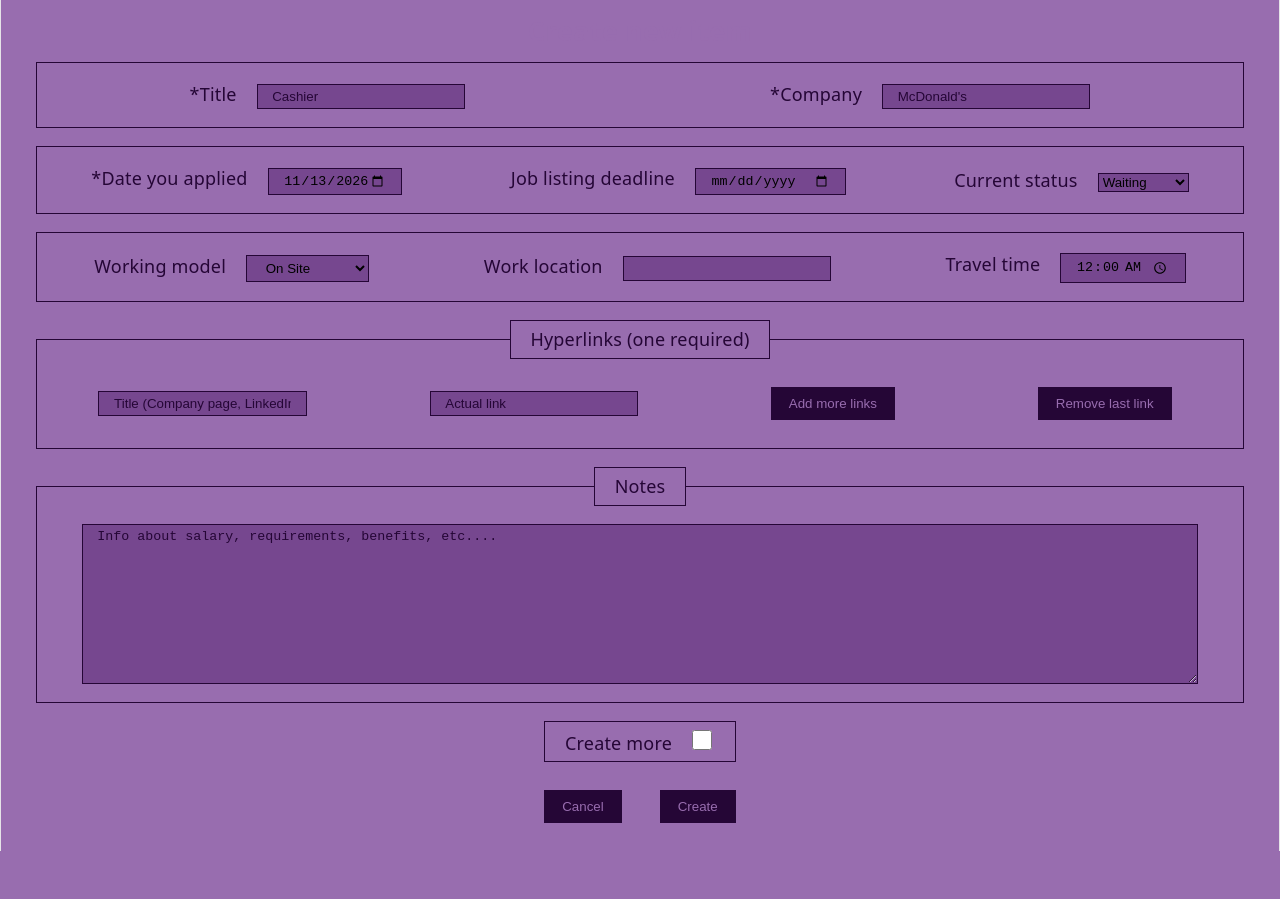
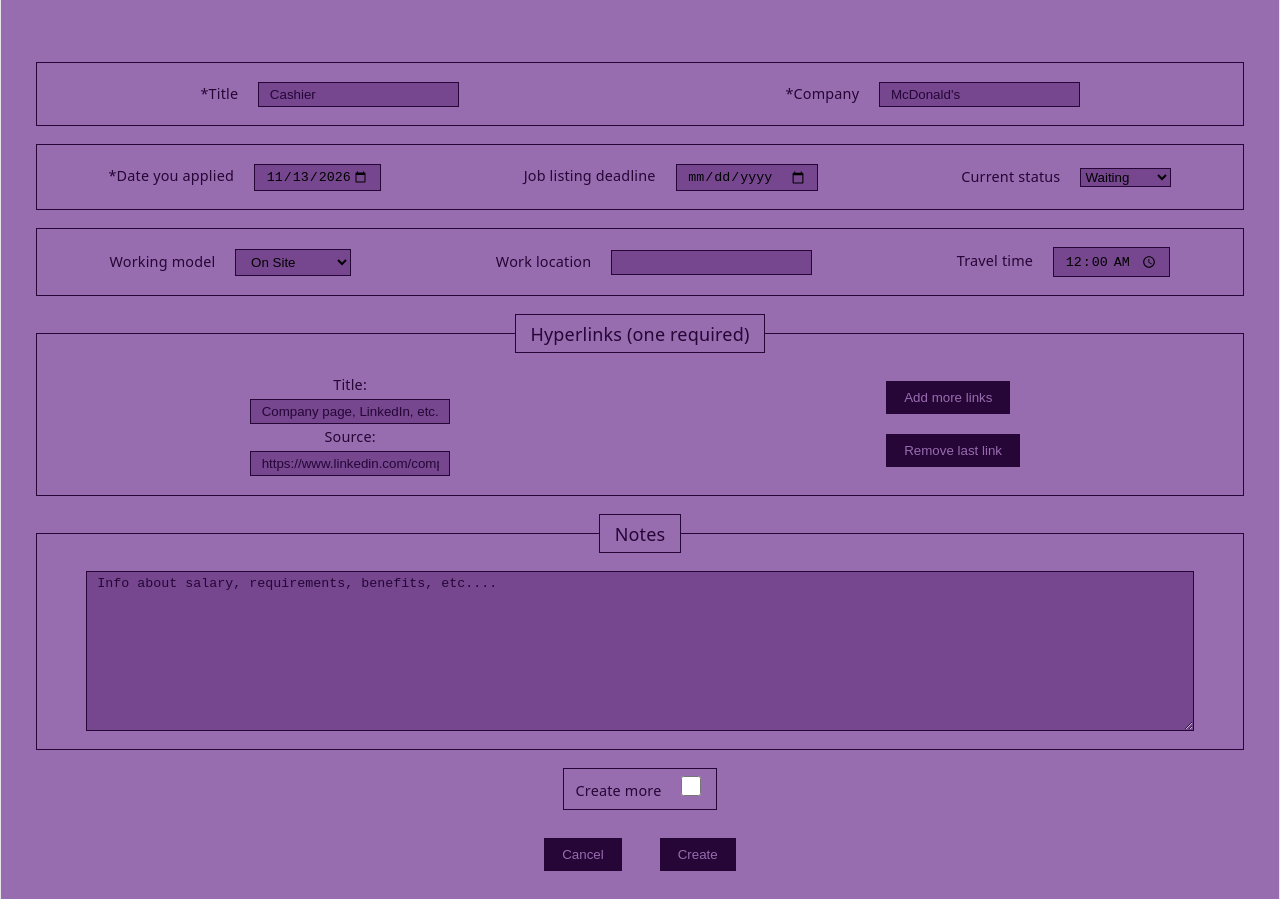
Before and after one commit to Pancham674/JobTracker, a React (Vite) app in the folder jobtracker.client/: page /new in a window 1280 px wide. Before the commit the page ends 851 px from the top, so only its background shows below. Built offline with nearby package versions, Linux system fonts and the light colour scheme.

Commit message:
~ Added styling and removed unused attribute

```diff
--- a/jobtracker.client/src/components/NewJobItem.tsx
+++ b/jobtracker.client/src/components/NewJobItem.tsx
@@ -6,7 +6,7 @@ import type React from "react";
 import "../css/NewJobItem.css";
 
 export default function NewJobItem() {
-    const [customLinks, setCustomLinks] = useState<ICustomLink[]>([createEmptyLink(1)]);
+    const [customLinks, setCustomLinks] = useState<ICustomLink[]>([createEmptyLink()]);
     const [jobItem, setJobItem] = useState<IJobItem>();
     const [stateStatus, setStateStatus] = useState(0);
     const [stateModel, setStateModel] = useState(0);
@@ -56,7 +56,7 @@ export default function NewJobItem() {
                 if (createMore) {       //dont leave page
                     e.currentTarget.reset();
                     e.currentTarget["create-more"].checked = true;
-                    setCustomLinks([createEmptyLink(1)]);
+                    setCustomLinks([createEmptyLink()]);
                 }
                 else {                  //redirect to either details or list page
                     if (jobItem) navi(`/${jobId}`)
@@ -139,14 +139,16 @@ export default function NewJobItem() {
             <fieldset id="links">
                 <legend>Hyperlinks (one required)</legend>
                 { customLinks.map((cl, i) => <CustomHyperlink key={i} customLink={cl}/>) }
+                <div className="btns">
                     <button disabled={customLinks.length >= 5}
-                        onClick={() => setCustomLinks([...customLinks, createEmptyLink(customLinks.length +1)])}
+                            onClick={() => setCustomLinks([...customLinks, createEmptyLink()])}
                             type="button">Add more links
                     </button>
                     <button disabled={customLinks.length <= 1}
                             onClick={() => setCustomLinks(customLinks.slice(0, -1))}
                             type="button">Remove last link
                     </button>
+                </div>
             </fieldset>
 
             <fieldset>
@@ -161,16 +163,15 @@ export default function NewJobItem() {
                 <input type="checkbox" name="create-more" />
             </label> }
 
-            <div id="btns">
+            <div className="btns submit-cancel">
                 <button type="button" onClick={() => window.history.back()}>Cancel</button>
                 <button type="submit">{jobItem ? "Update" : "Create"}</button>
             </div>
         </form>
     );
 }
-function createEmptyLink(myId: number): ICustomLink {
+function createEmptyLink(): ICustomLink {
     return {
-        id: myId,
         title: "",
         source: ""
     }
@@ -194,17 +195,20 @@ function updateLinkValues(customLink: ICustomLink, newValue: string, attrToChang
 
 function CustomHyperlink ({customLink}: {customLink: ICustomLink} ) {
     return(
-        <>
-            <input id={`title${customLink.id}`} className="title" placeholder="Title (Company page, LinkedIn, ...)" required
+        <div className="custom-hyperlink">
+            <label> Title:
+                <input className="title" placeholder="Company page, LinkedIn, etc." required
                     defaultValue={customLink.title ? customLink.title : ""} onChange={(e) => updateLinkValues(customLink, e.currentTarget.value, "Title")}/>
-            <input id={`value${customLink.id}`} className="value" placeholder="Actual link" required
+            </label>
+            <label>Source:
+                <input className="value" placeholder="https://www.linkedin.com/company" required
                     defaultValue={customLink.source ? customLink.source: ""} onChange={(e) => updateLinkValues(customLink, e.currentTarget.value, "Source")}/>
-        </>
+            </label>
+        </div>
     );
 }
 
 interface ICustomLink {
-    id: number,
     title: string,
     source: string
 }
--- a/jobtracker.client/src/css/NewJobItem.css
+++ b/jobtracker.client/src/css/NewJobItem.css
@@ -1,9 +1,32 @@
-#btns {
+label {
+    font-size: 0.8rem;
+}
+
+.custom-hyperlink, .btns {
     justify-content: center;
     display: flex;
+}
+
+#links > .btns, .custom-hyperlink {
+    flex-direction: column;
+}
+
+.custom-hyperlink {
+    width: min-content;
+    flex-wrap: wrap;
+}
+
+.custom-hyperlink > label > input {
+    margin: 0;
+}
+
+#links > .btns > button {
+    width: stretch;
+}
+
+.btns.submit-cancel, #new-job-item {
     gap: 1em;
 }
-
 
 form h2 {
     margin: 0;
@@ -14,7 +37,6 @@ form h2 {
     align-items: center;
     min-width: 380px;
     display: grid;
-    gap: 1em;
 }
 
 label input, label select {
@@ -37,7 +59,7 @@ fieldset {
 
 input, select, textarea, legend, #create-more {
     border: 1px solid var(--primary-color-5);
-    padding: 0.3em 1.1em;
+    padding: 0.3em 0.8em;
 }
 
 input, select, textarea {
```
Lines whose indentation alone changed are shown as unchanged.
